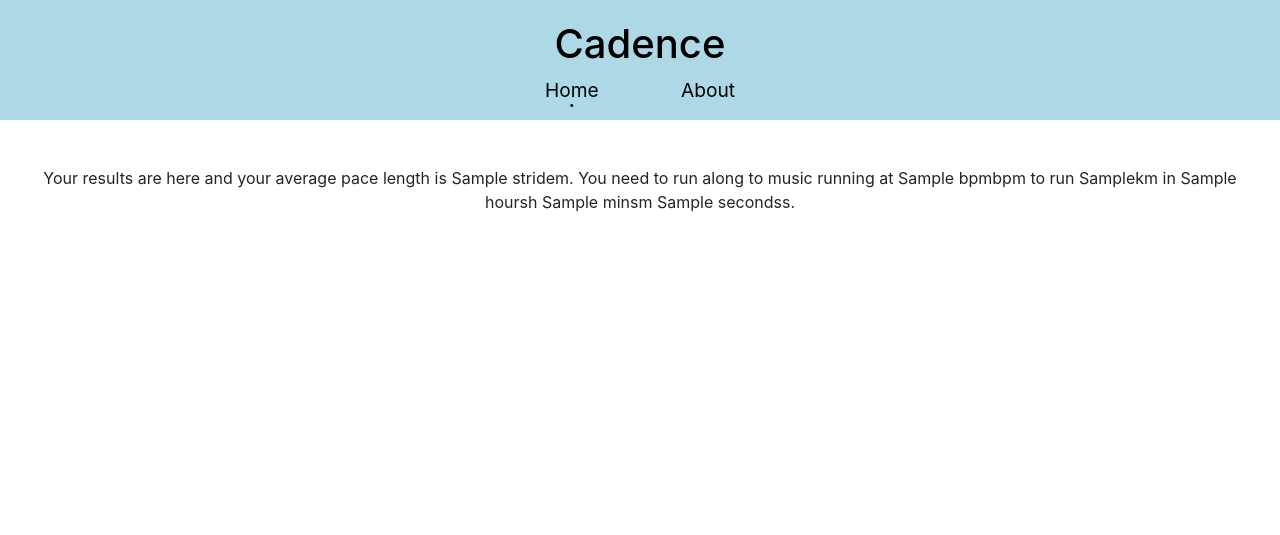
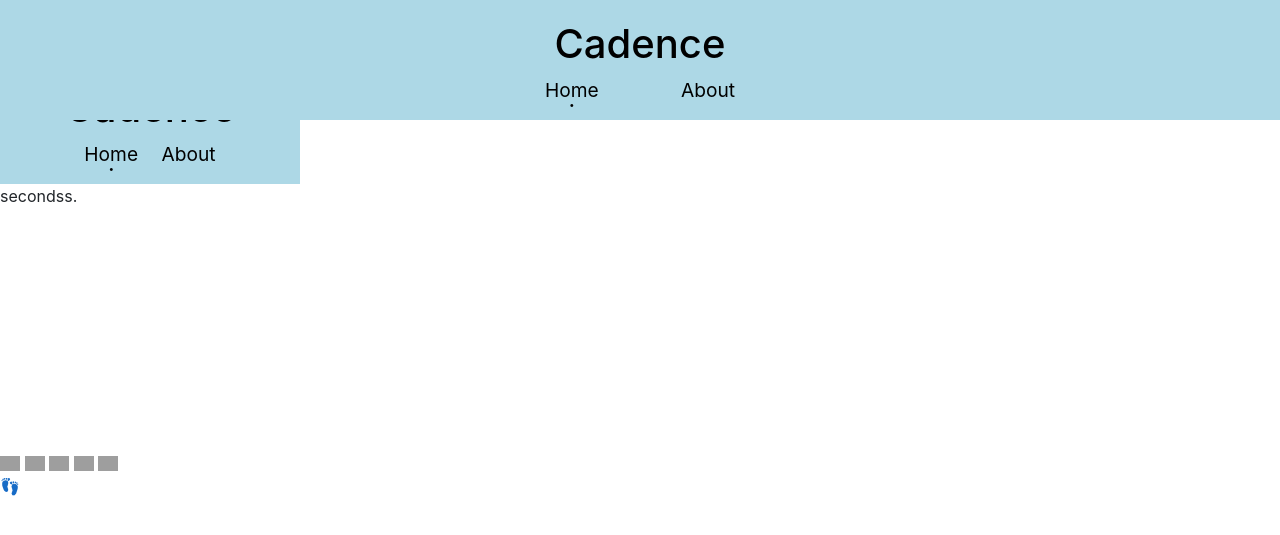
Before and after one commit to maggierphunt/pace_app, a Flask app: template templates/results.html in a window 1280 px wide. Shown: the top 535 px of the page. Run offline with Flask 2, Linux system fonts and the light colour scheme; the template is opened without the code that fills it: most values are stand-ins (such as "Sample title", 1, 10 or a date in 2020); some libraries are stand-ins or nearby versions; grey boxes are pictures that could not be loaded.

Commit message:
Update results.html

```diff
--- a/templates/results.html
+++ b/templates/results.html
@@ -2,12 +2,12 @@
 <html>
 <head>
     <!-- title: CHANGE ME -->
-        <title>Home</title>
+        <title>👣 Cadence</title>
 
     <!-- stylesheets -->
     <link rel="stylesheet" href="https://maxcdn.bootstrapcdn.com/bootstrap/4.0.0/css/bootstrap.min.css" integrity="sha384-Gn5384xqQ1aoWXA+058RXPxPg6fy4IWvTNh0E263XmFcJlSAwiGgFAW/dAiS6JXm" crossorigin="anonymous">
     <link rel="stylesheet" href="../static/css/stylesheet.css">
-
+    <link rel="stylesheet" type="text/css" href="//fonts.googleapis.com/css?family=Abel" />
     <!-- scripts-->
     <script src="../static/js/script.js"></script>
 
@@ -18,7 +18,8 @@
     <meta name="viewport" content="width=device-width, initial-scale=1, shrink-to-fit=no">
     <meta name="description" content="Calculate the pace you need to run at, and generate a Spotify playlist to match it.">
     <meta name="keywords" content="python,HTML,CSS,javascript,Spotify,API,coding,programming">
-
+</head>
+<body><section>
     <div id="header"><h1>Cadence</h1>
         <nav>
         <ul>
@@ -31,12 +32,19 @@
         </ul>
     </nav>
     </div>
-</head>
-<body>
-    <section id="content-wrap">
-        <div class="content-wrap"><p>Your results are here{% if stride %}  and your average pace length is {{stride}}m{% else %} {% endif %}.
+<div>
+   <div class="content-wrap">
+            <p>Your results are here{% if stride %}  and your average pace length is {{stride}}m{% else %} {% endif %}.
     {% if bpm %} {% if km %}You need to run along to music running at {{bpm}}bpm to run {{km}}km in{% if hours != "0" %} {{hours}}h{% else %}{% endif %}{% if mins != "0" %} {{mins}}m{% else %}{% endif %}{% if seconds != "0" %} {{seconds}}s{% else %}{% endif %}.
     {% else %} {% endif %}{% else %} {% endif %}</p>
-    </div></section>
-</body>
+
+    <iframe src={{playlist_url}} width="300" height="380" frameborder="0" allowtransparency="true" allow="encrypted-media"></iframe>
+    </div></div></div>
+</section><footer>
+    <a href="mailto:?subject=Try out Cadence!&body=Hi! Have you heard of this new app called Cadence? I love it! Go to Cadence.com now!" target=blank><img src="../static/images/envelope_PNG18360.png" alt="Share via email" style="width:20px;height:auto;"></a>
+    <a href="https://www.linkedin.com/in/maggierphunt/" target=blank><img src="../static/images/LI-In-Bug.png" alt="Reach out on Linkedin" style="width:20px;height:auto;"></a>
+    <a href="facebook.com" target=blank><img src="../static/images/facebook new logo white.png" alt="Share on Facebook" style="width:20px;height:auto;"></a>
+    <a href="instagram.com" target=blank><img src="../static/images/white-instagram-logo-vector-17.png" alt="Share on Instagram" style="width:20px;height:auto;"></a>
+    <a href="twitter.com" target=blank><img src="../static/images/Twitter_Social_Icon_Circle_White.png" alt="Tweet about Cadence!" style="width:20px;height:auto;"></a>
+    <p>👣</p></footer></body>
 </html>
```
